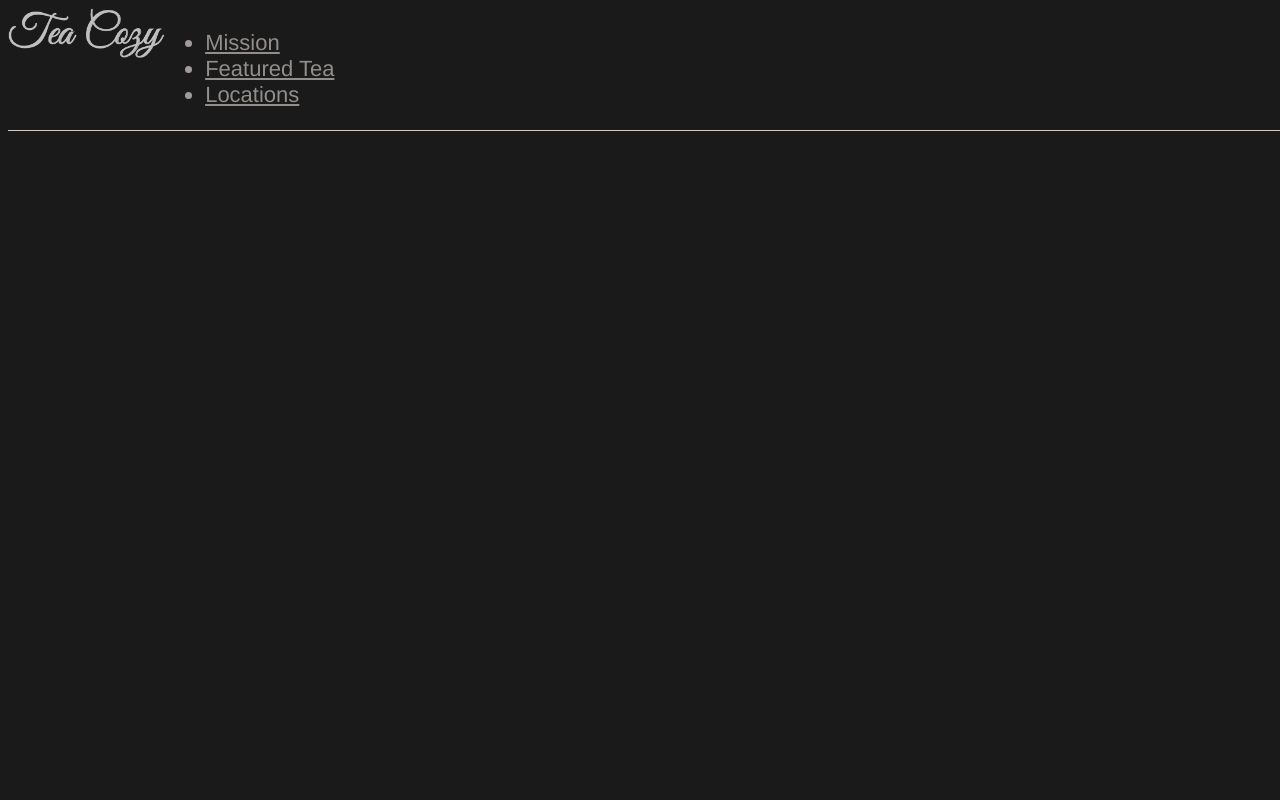
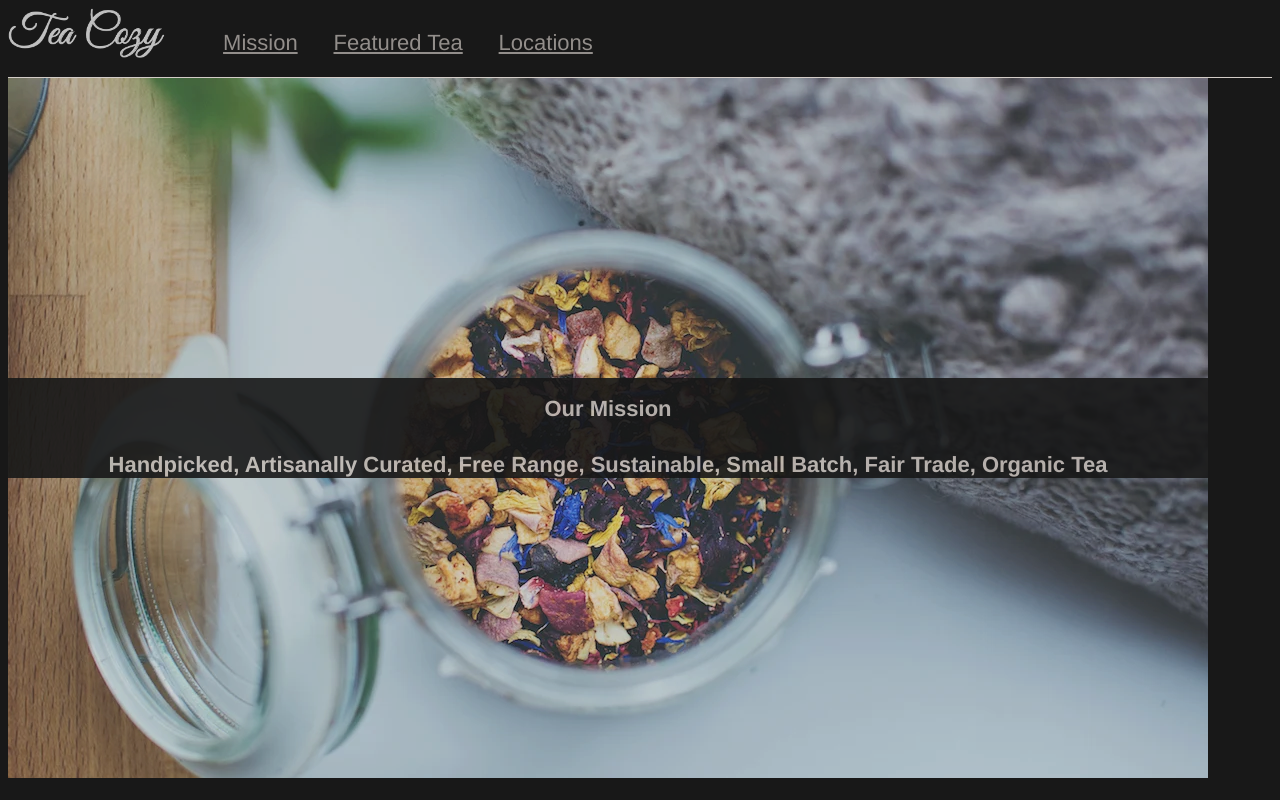
Before and after one commit to GaliciaRogelio/Tea-cozy-flexbox, a plain HTML site: page index.html in a window 1280 px wide. Drawn offline with Linux system fonts and the light colour scheme.

Commit message:
added mission section

```diff
--- a/index.html
+++ b/index.html
@@ -18,5 +18,14 @@
             </ul>
         </nav>
     </header>
+    <section class="mission-section" id="mission">
+        <div class="mission-container">
+            <h2>Our Mission</h2>
+            <h4>Handpicked, Artisanally Curated, Free Range, Sustainable, Small Batch, Fair Trade, Organic Tea</h4>
+        </div>
+    </section>
+    <section class="featured-tea" id="featured">
+
+    </section>
 </body>
 </html>
--- a/style.css
+++ b/style.css
@@ -5,16 +5,40 @@
     background-color: black;
     opacity: 0.9;
 }
+
+/* Header components */
+
 header {
-    position: fixed;
-    display: flex;
+    display:flex;
     border-bottom: 1px solid seashell;
+    height: 69px;
     width: 100%;
 }
 .title-img {
     height: 50px;
     border-left: 10px;
 }
-navbar  {
-    justify-content: flex-end;
+.navbar {
+    justify-content: space-around;
+    display: inline-flex;
+    width: 120%;
+    list-style-type: none;
+
 }
+
+/* Mission Section */
+
+.mission-section {
+    background-image:url("./src/images/img-mission-background.webp");
+    height: 700px;
+    width: 1200px;
+    display: flex;
+    align-items: center;
+}
+.mission-container {
+    text-align: center;
+    width: 1200px;
+    height: 100px;
+}
+
+/* Featured Tea Section */
```
